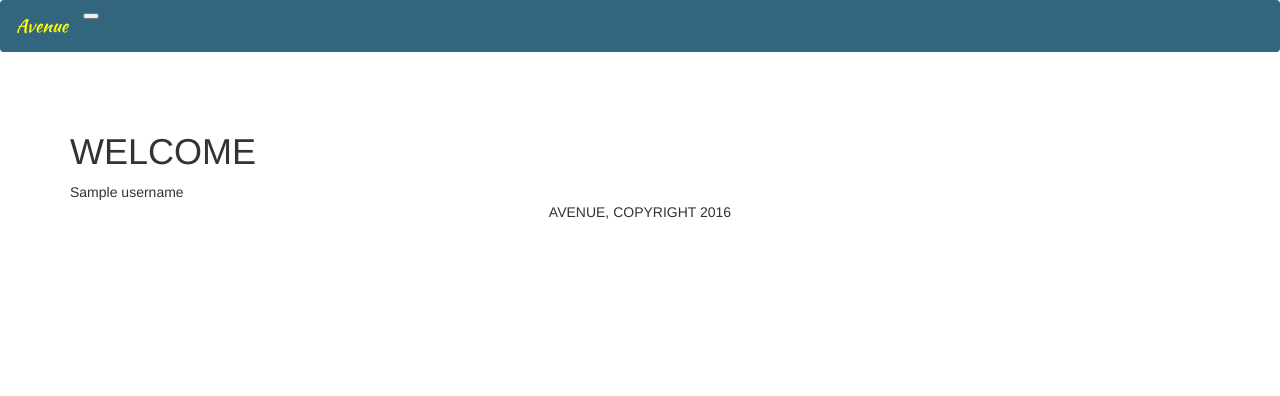
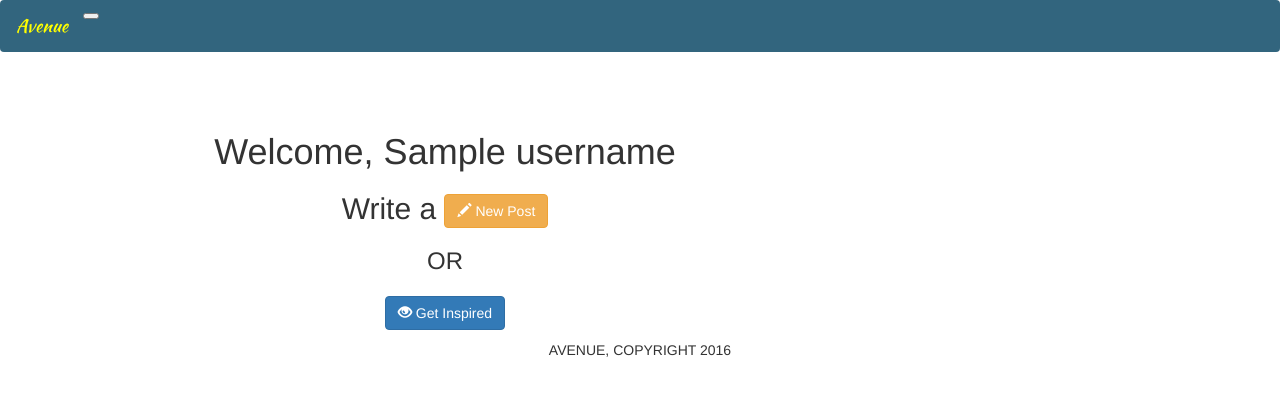
Before and after one commit to nirajpandkar/multiuser-blog, a Python web app: template templates/welcome.html in a window 1280 px wide. Shown: the top 396 px of the page. Run offline with Jinja, Linux system fonts and the light colour scheme; the template is opened without the code that fills it: most values are stand-ins (such as "Sample title", 1, 10 or a date in 2020); some libraries are stand-ins or nearby versions.

Commit message:
Improved UI

```diff
--- a/templates/welcome.html
+++ b/templates/welcome.html
@@ -1,5 +1,21 @@
 {% extends "base.html" %}
 
 {% block content %}
-    <h1>WELCOME </h1>{{ username.name }}
+    <div style="text-align:center">
+    <h1>Welcome, {{ username.name.capitalize() }}</h1>
+
+    <h2> Write a
+        <a href="/newpost" class="btn btn-warning">
+            <span class="glyphicon glyphicon-pencil"></span> New Post
+        </a>
+    </h2>
+
+    <span><h3>OR</h3></span>
+
+    <h2>
+        <a href="/posts" class="btn btn-primary">
+            <span class="glyphicon glyphicon-eye-open"></span> Get Inspired
+        </a>
+    </h2>
+    </div>
 {% endblock %}
```
